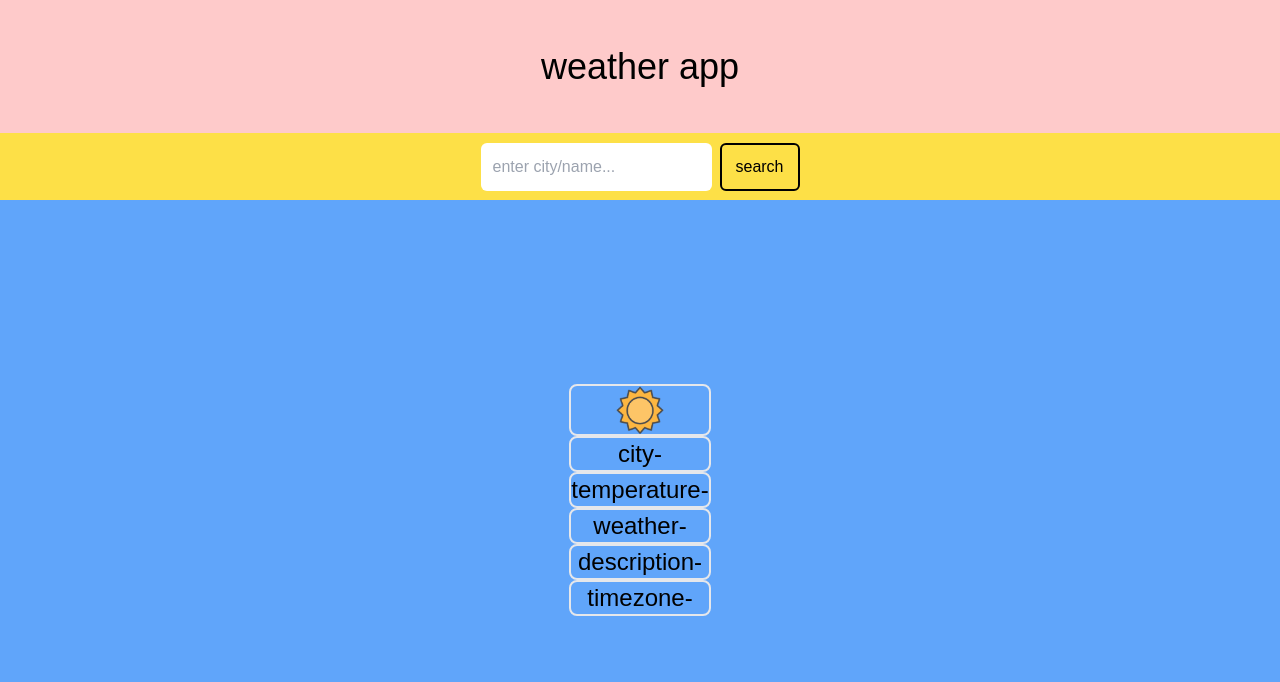
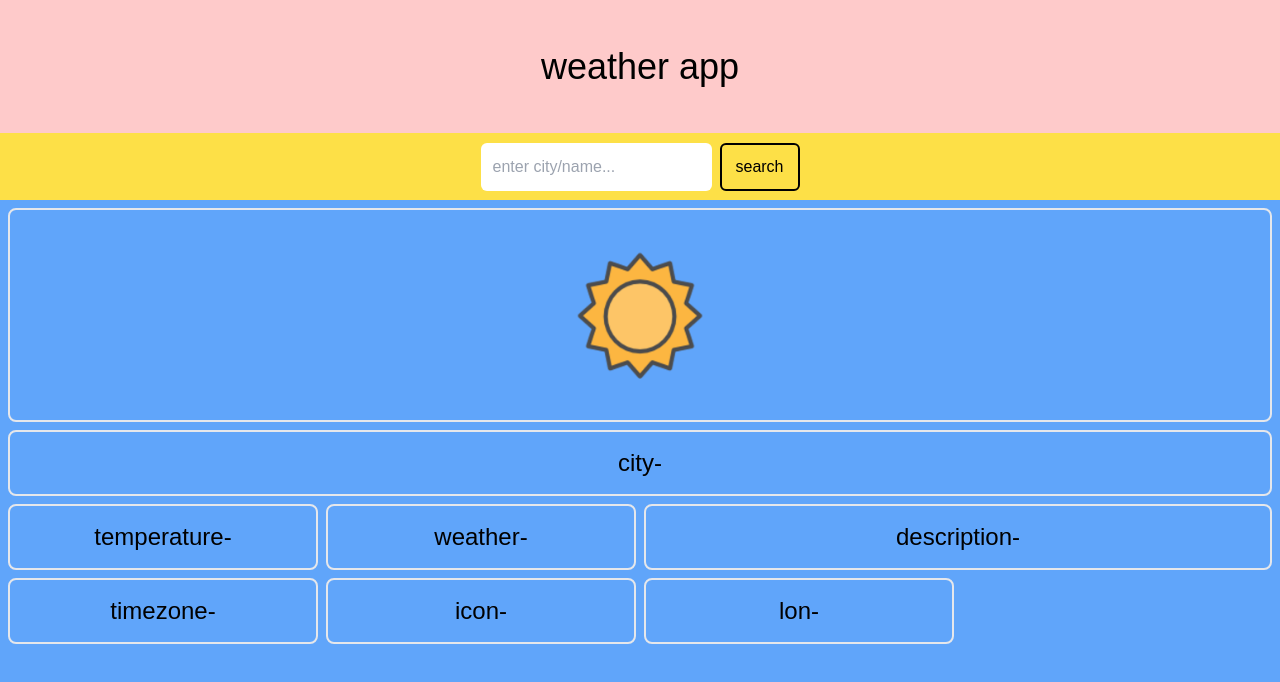
Before and after one commit to babanigit/Weather-App-API, a React (Create React App) app: page / in a window 1280 px wide. Shown: the top 682 px of the page. Built offline with nearby package versions, Linux system fonts and the light colour scheme; a web font is replaced by a local one.

Commit message:
added icons

```diff
--- a/src/App.tsx
+++ b/src/App.tsx
@@ -15,10 +15,11 @@ import sunnyRainny from "../src/Assets/png/sunny-rainny.png";
 import thunder from "../src/Assets/png/thunder.png";
 import windySunny from "../src/Assets/png/windy-sunny.png";
 
-
-
-
 interface WeatherData {
+  coord: {
+    lon: number;
+    lat: number;
+  };
   name: string;
   timezone: string;
   main: {
@@ -52,9 +53,9 @@ function App() {
       const res = await fetch(
         `${api.base}weather?q=${search}&units=metric&APPID=${api.key}`
       );
-      const data: WeatherData = await res.json();
-      console.log(data);
-      setWeather(data);
+      const jsonData: WeatherData = await res.json();
+      console.log(jsonData);
+      setWeather(jsonData);
     } catch (error) {
       console.error(error);
     }
@@ -73,23 +74,52 @@ function App() {
     var speed = weather?.wind.speed;
     var timeZone = weather?.timezone;
     var WeatherIcon = weather?.weather[0].icon;
+    var corLong = weather?.coord.lon;
 
     console.log(weatherMain);
   } catch (error) {
     console.log(error);
   }
 
-  let data: any = sun;
-  let BackGround:string="bg-red-200"
+  let data: string = sun;
+  let BackGround: string = "bg-red-200";
 
   try {
     switch (WeatherIcon) {
-      case "50d":
+      case "50n":
         data = sunnyClound;
-        BackGround="bg-yello-200"
+        BackGround = "bg-yello-200";
         break;
 
-      case "01d":
+      case "01n":
+        data = sunnyClound;
+        break;
+
+      case "02n":
+        data = sunnyClound;
+        break;
+
+      case "03n":
+        data = sunnyClound;
+        break;
+
+      case "04n":
+        data = windySunny;
+        break;
+
+      case "09n":
+        data = sunnyRainny;
+        break;
+
+      case "10n":
+        data = rain;
+        break;
+
+      case "11dn":
+        data = thunder;
+        break;
+
+      case "13n":
         data = windySunny;
         break;
 
@@ -99,14 +129,15 @@ function App() {
   } catch (error) {
     console.error(error);
   }
-  let bg:string=" ";
-  let red:string="bg-red-200"
 
   return (
     <>
       <div
-      // style={{background:(red)}}
-      className={" grid grid-flow-row grid-rows-4 h-screen w-full  "+ (BackGround)}>
+        // style={{background:(red)}}
+        className={
+          " grid grid-flow-row grid-rows-4 h-screen w-full  " + BackGround
+        }
+      >
         <div className="grid grid-flow-row  grid-rows-3 ">
           <div className="grid  h-full row-span-2 place-items-center text-4xl ">
             weather app
@@ -128,28 +159,34 @@ function App() {
           </div>
         </div>
 
-        <div className=" grid row-span-3 bg-blue-400 h-full w-full place-content-center">
-          <p className="h-full w-full flex items-center justify-center flex-row border-2 rounded-lg text-2xl ">
+        <div className=" grid row-span-3 grid-rows-8 grid-cols-4 gap-2 p-2 bg-blue-400 h-full w-full place-content-center">
+          <p className=" h-full w-full grid col-span-4 row-span-3 items-center justify-center flex-row border-2 rounded-lg text-2xl ">
             {/* <div className=" w-12">{pngData}</div> */}
-            <div className=" w-12">
+            <div className=" w-32 grid place-items-center">
               <img src={data} alt="" />
             </div>
           </p>
-          <p className="h-full w-full flex items-center justify-center flex-row bg border-2 rounded-lg text-2xl ">
+          <p className="h-full w-full grid col-span-4 items-center justify-center flex-row bg border-2 rounded-lg text-2xl ">
             city-{weatherName}
           </p>
-          <p className="h-full w-full flex items-center justify-center flex-row border-2 rounded-lg text-2xl ">
+          <p className="h-full w-full grid  items-center justify-center flex-row border-2 rounded-lg text-2xl ">
             temperature- {weatherMainTemp}
           </p>
-          <p className="h-full w-full flex items-center justify-center flex-row border-2 rounded-lg text-2xl ">
+          <p className="h-full w-full grid  items-center justify-center flex-row border-2 rounded-lg text-2xl ">
             weather- {weatherMain}
           </p>
-          <p className="h-full w-full flex items-center justify-center flex-row border-2 rounded-lg text-2xl  ">
+          <p className="h-full w-full grid  col-span-2 items-center justify-center flex-row border-2 rounded-lg text-2xl  ">
             description- {weatherDesc}
           </p>
 
+          <p className="h-full w-full grid  items-center justify-center flex-row border-2 rounded-lg text-2xl ">
+            timezone- {timeZone}
+          </p>
           <p className="h-full w-full flex items-center justify-center flex-row border-2 rounded-lg text-2xl ">
-            timezone- {timeZone}
+            icon- {WeatherIcon}
+          </p>
+          <p className="h-full w-full flex items-center justify-center flex-row border-2 rounded-lg text-2xl ">
+            lon- {corLong}
           </p>
         </div>
       </div>
```
